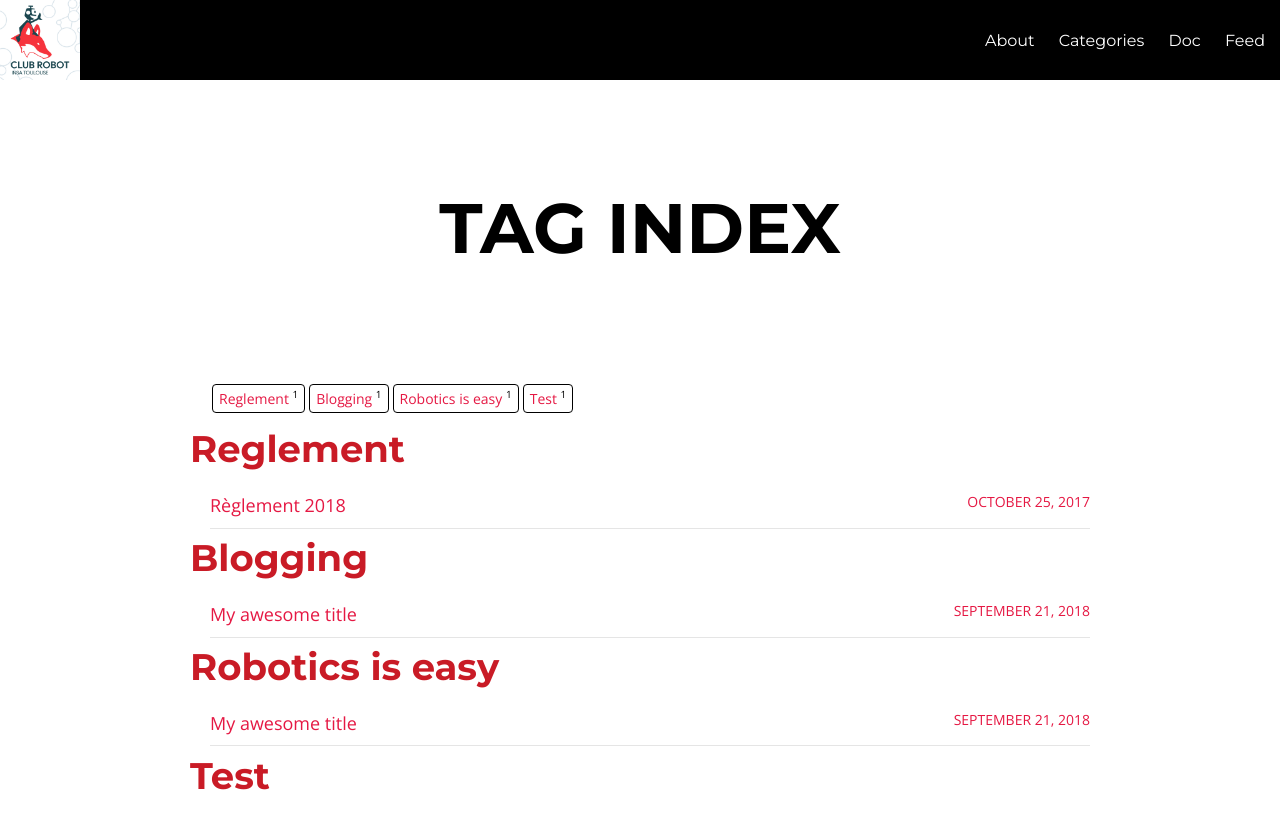
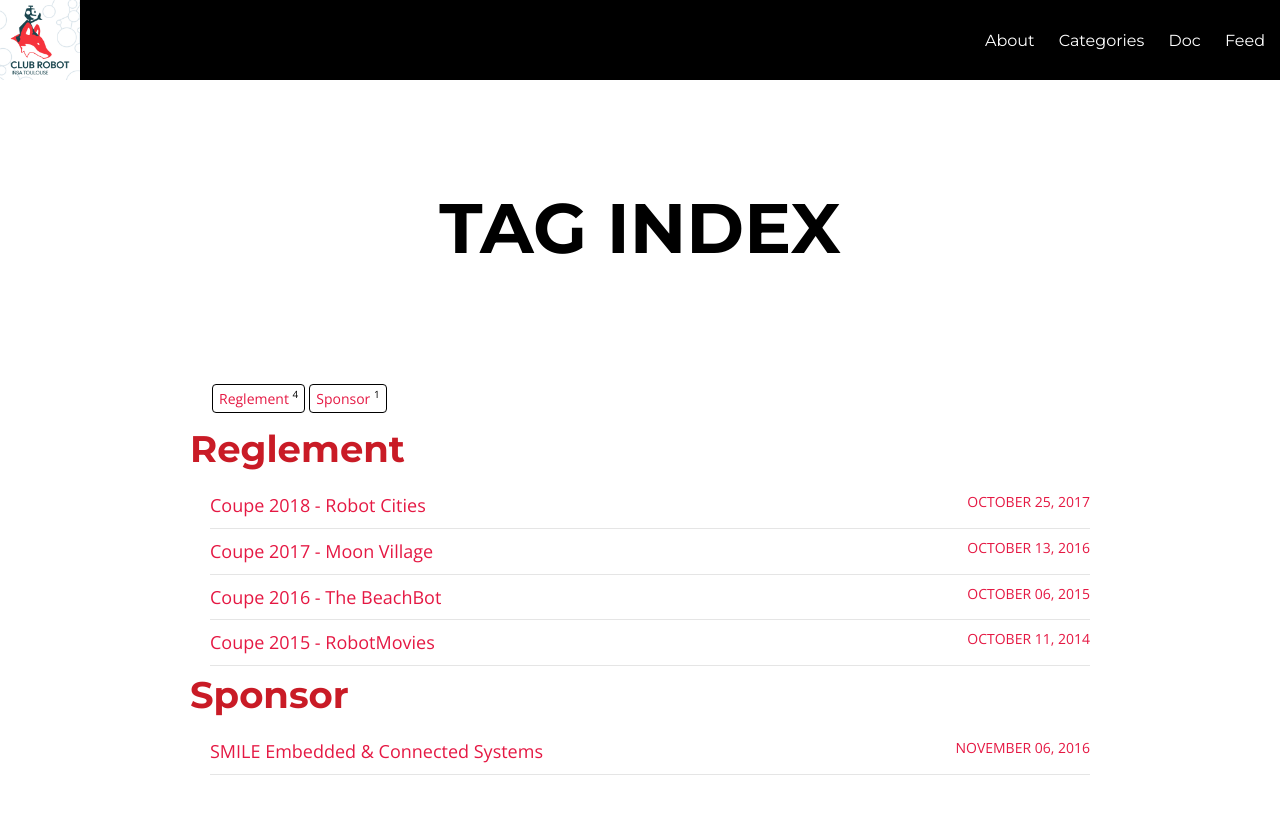
Before and after one commit to noeldesign/ClubRobotInsat.github.io, a Jekyll site: the page built from tags.html, in a window 1280 px wide. Shown: the top 820 px of the page. Built offline with Jekyll 4.4.1, drawn with Linux system fonts in a browser that asks for light colours; nearby versions of some CDN libraries; some of the changed text lies outside the part shown.

Commit message:
Ajout des éditions précédentes.

```diff
--- a/_includes/footer.html
+++ b/_includes/footer.html
@@ -6,27 +6,27 @@
 
     <div class="sponsors">
           <a href="https://www.goubier-tolerie-laser-toulouse.fr/">
-              <img src="http://clubrobotinsat.github.io/images/sponsors/goubier.png" alt="Goubier Tôlerie"/>
+              <img src="http://clubrobotinsat.github.io/images/sponsors/goubier-small.png" alt="Goubier Tôlerie"/>
           </a>&nbsp;&nbsp;&nbsp;
 
           <a href="http://www.asobostudio.com/fr">
-              <img src="http://clubrobotinsat.github.io/images/sponsors/asobo.png" alt="Asobo Studio"/>
+              <img src="http://clubrobotinsat.github.io/images/sponsors/asobo-small.png" alt="Asobo Studio"/>
           </a>&nbsp;&nbsp;&nbsp;
 
           <a href="https://www.smile.eu/fr/groupe/qui-sommes-nous">
-              <img src="http://clubrobotinsat.github.io/images/sponsors/smile.png" alt="Open Smile"/>
+              <img src="http://clubrobotinsat.github.io/images/sponsors/smile-small.png" alt="Open Smile"/>
           </a>&nbsp;&nbsp;&nbsp;
 
           <a href="https://www.continental-corporation.com/fr-fr">
-              <img src="http://clubrobotinsat.github.io/images/sponsors/continental.png" alt="Continental"/>
+              <img src="http://clubrobotinsat.github.io/images/sponsors/continental-small.png" alt="Continental"/>
           </a>&nbsp;&nbsp;&nbsp;
 
           <a href="https://etud.insa-toulouse.fr/~amicale/">
-              <img src="http://clubrobotinsat.github.io/images/sponsors/amicale.png" alt="Amicale INSA"/>
+              <img src="http://clubrobotinsat.github.io/images/sponsors/amicale-small.png" alt="Amicale INSA"/>
           </a>&nbsp;&nbsp;&nbsp;
 
           <a href="http://www.insa-toulouse.fr/fr/index.html">
-              <img src="http://clubrobotinsat.github.io/images/sponsors/insa.png" alt="INSA Toulouse"/>
+              <img src="http://clubrobotinsat.github.io/images/sponsors/insa-small.png" alt="INSA Toulouse"/>
           </a>&nbsp;&nbsp;&nbsp;
     </div>
 
--- a/_posts/2017-10-25-reglement-2018.md
+++ b/_posts/2017-10-25-2018_reglement.md
@@ -1,18 +1,17 @@
 ---
 layout: post
 published: true
-title: "Règlement 2018"
+title: "Coupe 2018 - Robot Cities"
 mathjax: false
 featured: true
 comments: false
 video: ""
 type: video
 description: "Annonce du règlement de la Coupe de France de Robotique 2018"
-headline: "Coupe 2018 - Règlement"
+headline: "Règlement 2018"
 modified:
 tags: [reglement]
-categories:
-  - reglement
+categories: [Règlements]
 image:
   feature: ""
   credit:
--- a/_posts/2018-09-21-test.md
+++ /dev/null
@@ -1,24 +0,0 @@
----
-layout: post
-published: true
-title: "My awesome title"
-mathjax: false
-featured: true
-comments: false
-video: "https://www.youtube.com/watch?v=C6eOcd06kdk"
-type: video
-description: "It's ON, baby"
-headline: "Blogging is easy"
-modified: 2018-09-21
-tags: [blogging, robotics is easy, test]
-categories:
-  - robotics
-  - personal
-image:
-  feature: "website-speed.jpg"
-  credit: spreadeffect.com
-  creditlink: "http://www.spreadeffect.com/blog/improve-website-speed/"
-share: true
----
-
-Awesome post by Terae
```
Also changed, not shown: _drafts/2019_reglement.md (renamed from _drafts/reglement-2019.md, +2 -8 lines), _posts/2013-05-02-2013_annonce-robots.md (added, +25 -0 lines), _posts/2014-10-11-2015_reglement.md (added, +31 -0 lines), _posts/2015-10-06-2016_reglement.md (added, +33 -0 lines), _posts/2016-10-13-2017_reglement.md (added, +26 -0 lines), _posts/2016-11-06-2017_partenariat-smile.md (added, +26 -0 lines), _posts/2018-04-09-2018_annonce-robot.md (added, +23 -0 lines), images/presentation_chocobot.png (added), images/sponsors/amicale-small.png (renamed from images/sponsors/amicale.png), images/sponsors/asobo-small.png (renamed from images/sponsors/asobo.png), images/sponsors/continental-small.png (renamed from images/sponsors/continental.png), images/sponsors/goubier-small.png (renamed from images/sponsors/goubier.png), images/sponsors/insa-small.png (renamed from images/sponsors/insa.png), images/sponsors/smile-small.png (added), 1 more files.
